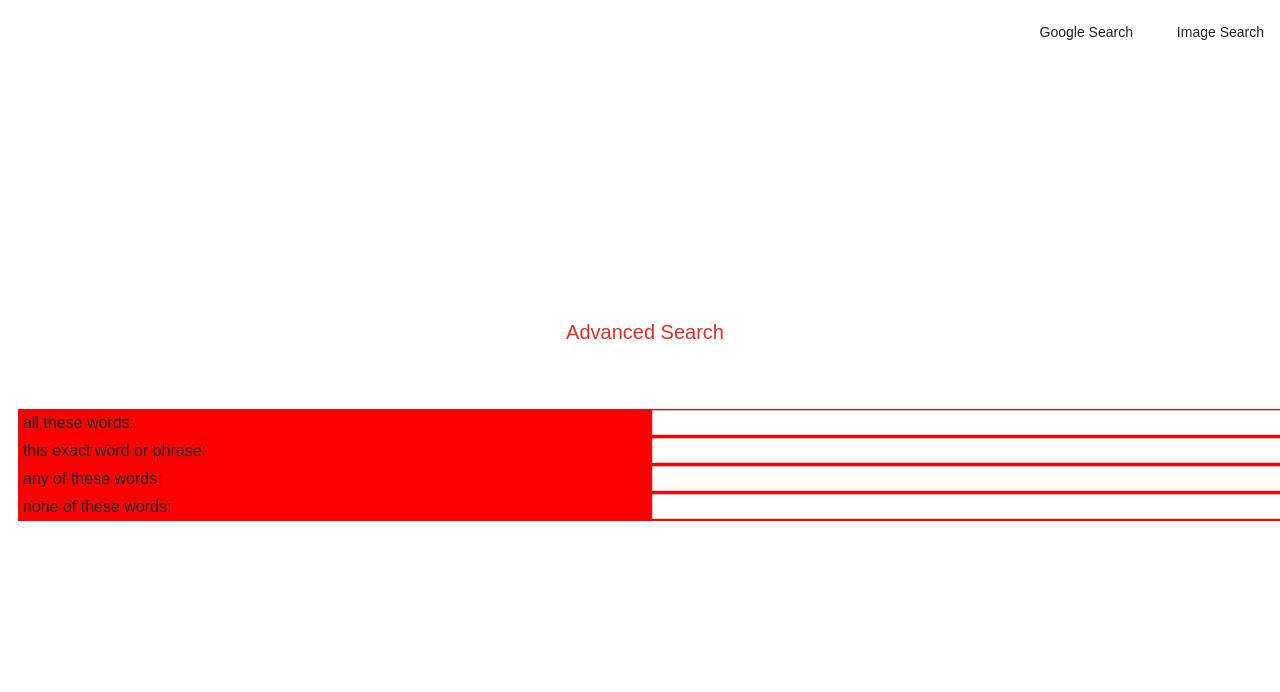
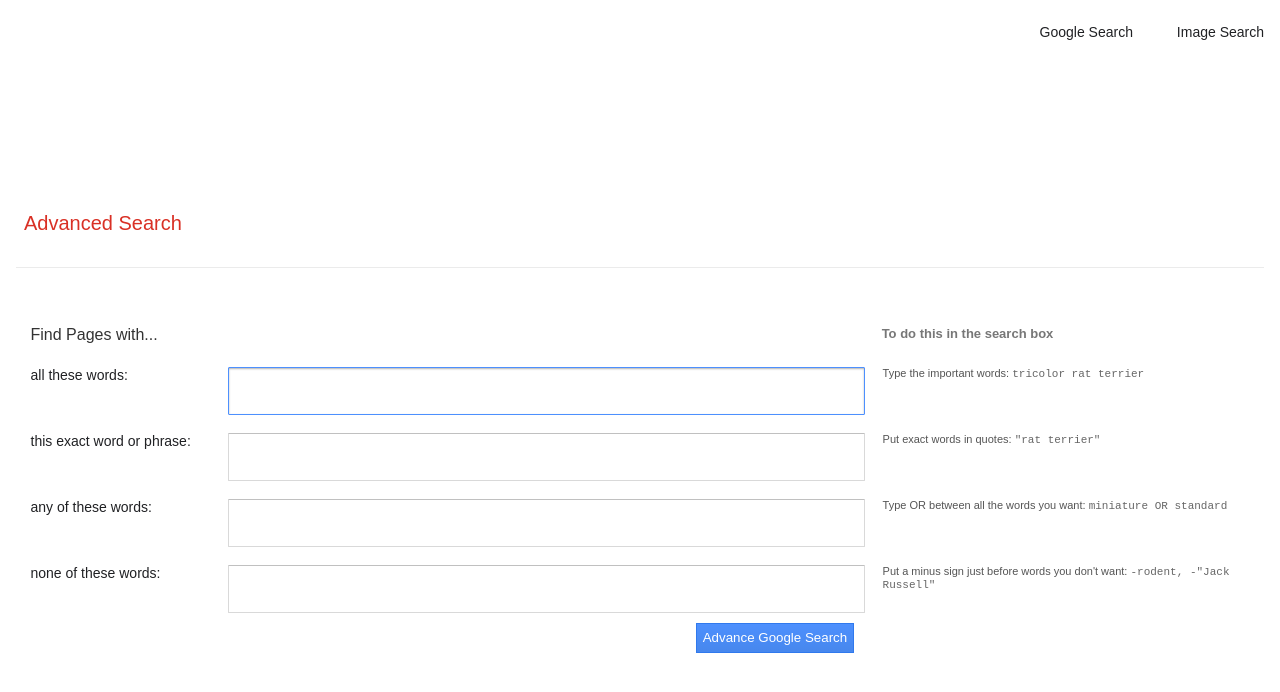
Before and after one commit to sjord01/google-search-clone.github.io, a plain HTML site: page advance-search.html in a window 1280 px wide. Drawn offline with Linux system fonts and the light colour scheme.

Commit message:
Finished the Advance Search features

```diff
--- a/advance-search.html
+++ b/advance-search.html
@@ -11,26 +11,40 @@
         <a href="image-search.html">Image Search</a>
     </div>
     <div class="adv-sch-header">
-        <label style="margin-left:10px"> Advanced Search</label>
+        Advanced Search
     </div>
+    <div class="grey-divider"></div>
     <div class="adv-form-section">
         <form action="https://www.google.com/search" method="GET" target="_blank">
             <div class="adv-form-elements">
                 <div class="adv-row">
+                    <div class="adv-label"><span class="label-title">Find Pages with...</span></div>
+                    <div  style="width: 50%;"></div>
+                    <div class="adv-usage"><span class="usage-title">To do this in the search box</span></div>
+                </div>
+                <div class="adv-row">
                     <label class="adv-label" for="all-words">all these words:</label>
-                    <input class="adv-textarea" type="text" id="all-words" name="all-these-words">
+                    <input class="adv-textarea" value autofocus="autofocus" id="all-words" name="as_q" type="text">
+                    <div class="adv-usage">Type the important words:   <span class="usage-txt">tricolor rat terrier</span></div>
                 </div>
                 <div class="adv-row">
                     <label class="adv-label" for="exact-phrase">this exact word or phrase:</label>
-                    <input class="adv-textarea" type="text" id="exact-phrase" name="this-exact-word-or-phrase">
+                    <input class="adv-textarea" value type="text" id="exact-phrase" name="as_epq">
+                    <div class="adv-usage">Put exact words in quotes:  <span class="usage-txt">"rat terrier"</span></div>
                 </div>
                 <div class="adv-row">
                     <label class="adv-label" for="any-words">any of these words:</label>
-                    <input class="adv-textarea" type="text" id="any-words" name="any-of-these-words">
+                    <input class="adv-textarea" value type="text" id="any-words" name="as_oq">
+                    <div class="adv-usage">Type OR between all the words you want:  <span class="usage-txt">miniature OR standard</span></div>
                 </div>
                 <div class="adv-row">
                     <label class="adv-label" for="none-words">none of these words:</label>
-                    <input class="adv-textarea" type="text" id="none-words" name="none-of-these-words">
+                    <input class="adv-textarea" value type="text" id="none-words" name="as_eq">
+                    <div class="adv-usage">Put a minus sign just before words you don't want:  <span class="usage-txt">-rodent, -"Jack Russell"</span></div>
+                </div>
+                <div class="adv-form-btn">
+                    <input name="tbs" type="hidden" value="">
+                    <input class="adv-btn" type="submit" value="Advance Google Search">
                 </div>
             </div>
         </form>
--- a/styles.css
+++ b/styles.css
@@ -1,7 +1,7 @@
 body {
     font-family: Arial, sans-serif;
     height: 100vh; /* Use viewport height to make sure the body takes the full height of the viewport */
-    margin: 8px;
+    margin: 16px;
     padding: 0;
     display: flex;
     flex-direction: column;
@@ -69,14 +69,14 @@ form {
     align-items: center;
 }
 
-input[type="submit"] {
+.reg-btn {
     background-color: #f8f9fa;
     border: 1px solid #f8f9fa;
     border-radius: 4px;
     color: #3c4043;
     font-family: arial,sans-serif;
     font-size: 14px;
-    margin: 11px 4px;
+    margin: 12px 4px;
     padding: 0 16px;
     line-height: 27px;
     height: 36px;
@@ -86,7 +86,7 @@ input[type="submit"] {
     user-select: none;
 }
 
-input[type="submit"]:hover {
+.reg-btn:hover {
     box-shadow: 0 1px 1px rgba(0,0,0,.1);
     background-color: #f8f9fa;
     border: 1px solid #dadce0;
@@ -96,15 +96,35 @@ input[type="submit"]:hover {
 /* Advance Search Page */
 
 .adv-sch-header {
+    width: 100%;
+    align-items: left;
     color: #d93025;
     font-size: 20px;
-    margin: 25px 35px;
+    margin: 32px;
+    padding-left: 16px;
+}
+
+.grey-divider {
+    width: 100%;
+    border-bottom: 1px solid #ebebeb;
+}
+
+.label-title {
+    font-size: 16px;
+    font-weight: 500;
+    color: #333;
+}
+
+.usage-title {
+    font-size: 13px;
+    font-weight: 700;
+    color: #777;
+    padding-left: 10px;
 }
 
 .adv-form-section {
     width: 100%;
-    margin: 40px 2% 0 45px;
-    background-color: red;
+    margin: 40px 16px 0 45px;
 }
 
 .adv-form-elements {
@@ -115,29 +135,32 @@ input[type="submit"]:hover {
 .adv-row {
     display: flex;
     flex-direction: row;
-    align-items: center;
+    align-items: left;
     justify-content: flex-start;
+    padding-top: 18px;
 }
 
 .adv-label,
-.adv-textarea {
+.adv-textarea,
+.adv-usage, {
     box-sizing: border-box;
     padding: 5px;
 }
 
 .adv-label {
+    font-size: 14px;
     text-align: left;
-    width: 50%;
+    min-width: 167px;
+    width: 16%;
 }
 
 .adv-textarea {
-    margin-left: 5px; /* Add margin between label and textarea */
     width: 50%;
     border-radius: 1px;
     border: 1px solid #d9d9d9;
     border-top: 1px solid #c0c0c0;
-    font-size: 13px;
-    height: 25px;
+    font-size: 14px;
+    height: 44px;
     padding: 1px 8px;
 }
 
@@ -147,11 +170,59 @@ input[type="submit"]:hover {
     outline: none;
 }
 
-@media (max-width: 600px) {
-    .adv-label,
+.adv-usage {
+    width: 32%;
+    min-width: 160px;
+    margin: 0 0 8px 1%;
+    color: #555;
+    font-size: 11px;
+    padding-left: 5px;
+}
+
+.usage-txt {
+    color: #666;
+    font-family: monospace;
+    font-size: 11px;
+}
+
+.adv-form-btn {
+    display: flex;
+    flex-direction: row;
+    width: 66%;
+    justify-content: right;
+    margin-top: 10px;
+}
+
+.adv-btn {
+    border: 1px solid #3079ed;
+    color: #fff;
+    box-shadow: none;
+    background-color: #4d90fe;
+    background-image: -webkit-linear-gradient(top,#4d90fe,#4787ed);
+    user-select: none;
+    line-height: 100%;
+    height: 30px;
+    min-width: 120px;
+}
+
+.adv-btn:hover {
+    background-color: #357ae8;
+    background-image: -webkit-linear-gradient(top,#4d90fe,#357ae8);
+    border: 1px solid #2f5bb7;
+    border-image: initial;
+}
+
+
+@media (max-width: 1070px) {
+    .adv-usage {
+        display: none;
+    }
+
     .adv-textarea {
+        width: 82%;
+    }
+
+    .adv-form-btn {
         width: 100%;
-        text-align: left;
-        margin-left: 0;
     }
 }
```
Also changed, not shown: image-search.html (+2 -2 lines), index.html (+2 -2 lines).
